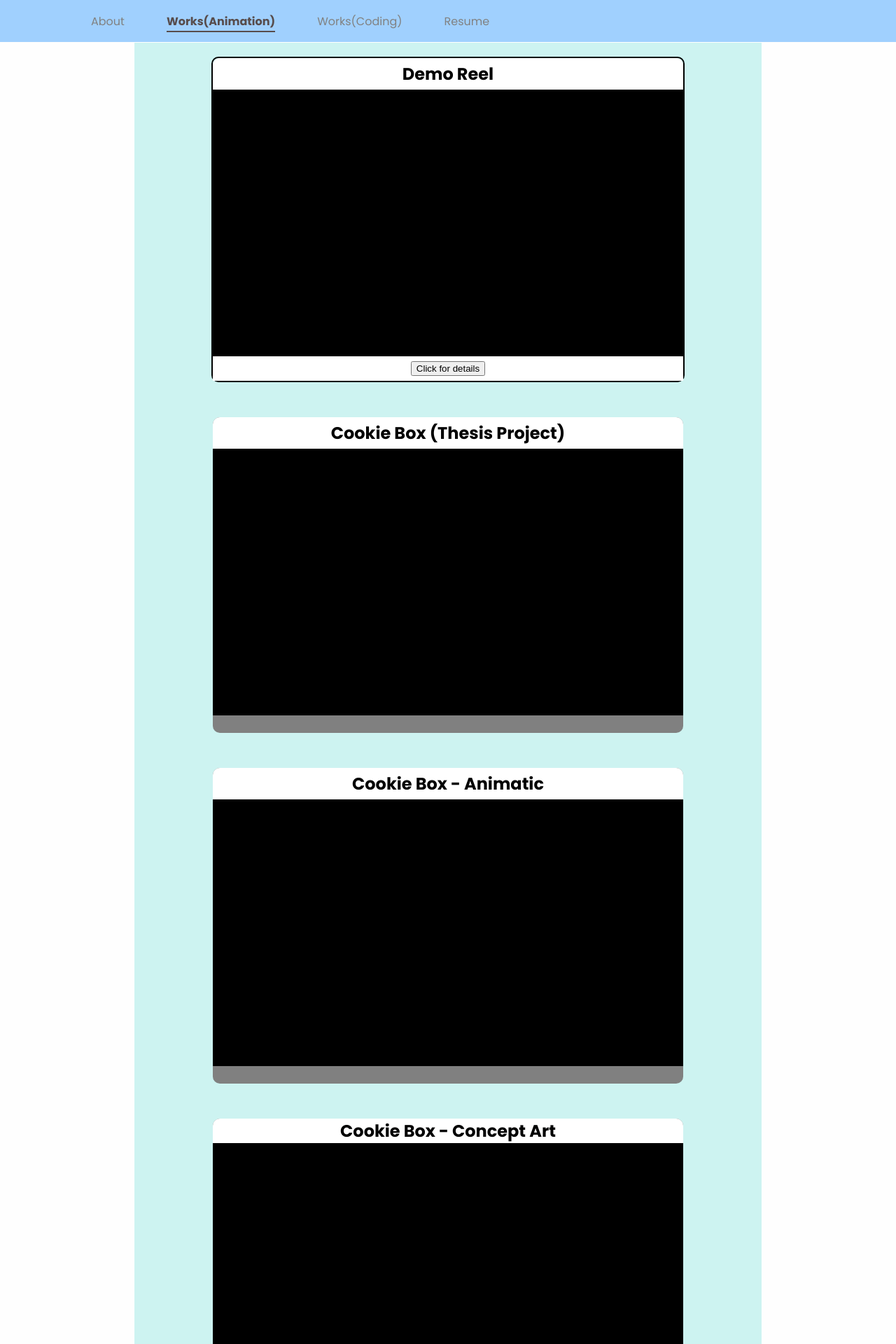
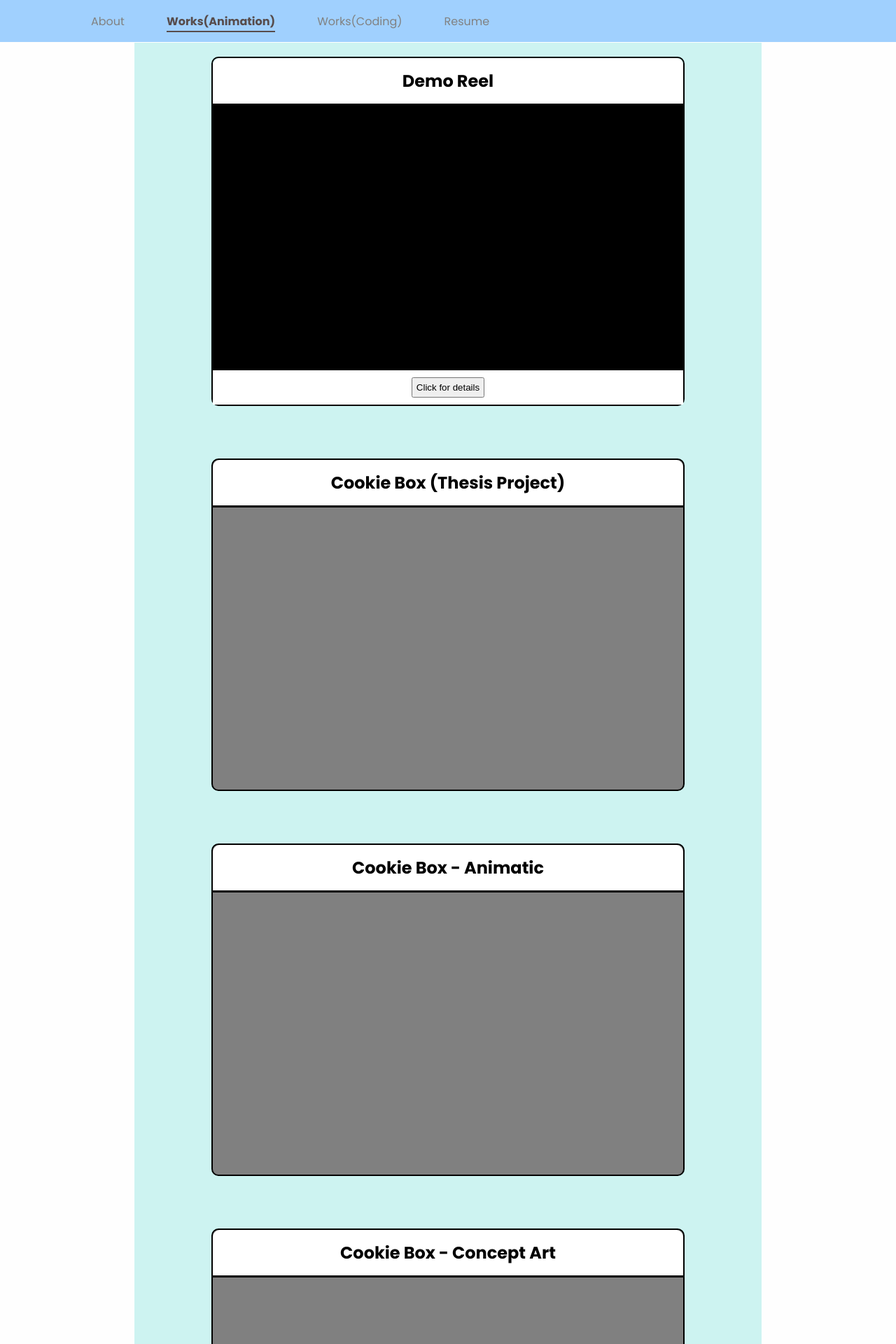
Before and after one commit to srmtwenty/amplify3, a React (Create React App) app: page /works_anim in a window 1280 px wide. Shown: the top 1920 px of the page at 70% size. Built offline with nearby package versions, Linux system fonts and the light colour scheme.

Commit message:
commit 7_27

```diff
--- a/src/styles/aboutStyle.css
+++ b/src/styles/aboutStyle.css
@@ -144,8 +144,8 @@
     border-radius:0px 0px 5px 5px;
     padding: 0px 10px 0px 10px;
     box-shadow: 0 0 15px #ccc;
-    width:70%;
-    min-width:335px;
+
+    margin:"auto";
     /* margin-left: auto;
     margin-right: auto; */
     /* width: 800px; */
--- a/src/styles/worksAnim.css
+++ b/src/styles/worksAnim.css
@@ -54,3 +54,15 @@
     padding-bottom: 5px;
     margin-bottom: 0px;
 } */
+
+.button1a{
+    margin: "7px";
+    padding:"10px";
+    border:"2px solid";
+
+}
+.button1a:hover{
+    background-color:"gray";
+    color:"white";
+    border:"3px solid white";
+}
--- a/src/views/About.js
+++ b/src/views/About.js
@@ -119,7 +119,7 @@ const About=()=>{
 
         <div style={{backgroundColor: "rgba(238, 238, 238)", width:"100%"}}>
 
-            <div style={{backgroundColor: "rgba(255, 255, 255, 0.7)", border: "white solid 1px", marginLeft:"auto", marginRight:"auto", paddingTop:"20px", minWidth:"400px",maxWidth: "70%", display: "block"}}>
+            <div style={{backgroundColor: "rgba(255, 255, 255, 0.7)", border: "white solid 1px", marginLeft:"auto", marginRight:"auto", paddingTop:"20px", minWidth:"400px",maxWidth: "80%", display: "block"}}>
 
 
                     {/*<div style={{textAlign: "leftcenter", display: "block", maxHeight: "35%", border: "black solid 1px", width: "100%", height: "auto"}}>*/}
@@ -130,7 +130,7 @@ const About=()=>{
                         </div>
                     {/*</div>*/}
 
-                        <div style={{backgroundColor:"rgba(235, 250, 252)",boxShadow:"0 2px 4px 0",border:"gray solid 1px", borderRadius:"10px", padding:"10px 10px 10px 10px", margin:"auto", width:"80%"}}>
+                        <div style={{backgroundColor:"rgba(235, 250, 252)",boxShadow:"0 2px 4px 0",border:"gray solid 1px", borderRadius:"10px", padding:"10px 10px 40px 10px", margin:"auto", width:"90%"}}>
                             <div style={{margin:"auto"}}>
                                 <div style={{margin:"auto"}}>
                                     <h2 style={{textAlign:"center"}}>Update (7/10/2024):</h2>
@@ -139,14 +139,12 @@ const About=()=>{
                                 <div>
                                     <ul>
                                         <li>Api and RPG Game has been added under "Works(Coding) page"</li>
-                                        <li>You can create your own character.</li>
-                                        <li>You can purchase and equip various weapons and armors.</li>
-                                        <li>Last but not least, you can fight against various monsters around the world!</li>
+
                                     </ul>
                                 </div>
 
-                            <div style={{margin:"auto", border:"1px solid", padding:"10px, 0, 0, 10px, 0"}}>
-                                <img src={RPG_NewA} style={{width:"100%"}}/>
+
+                                        <img src={RPG_NewA} style={{minWidth:"300px", maxWidth:"350px",display:"block", margin:"auto"}}/>
                                     {/*}
                                     <div style={{position:"relative", paddingTop:"56.25%"}}>
                                                 <ReactPlayer style={playerStyle}
@@ -156,7 +154,8 @@ const About=()=>{
                                                     height="100%"
                                                 />
                                     </div>*/}
-                            </div>
+
+
                             </div>
                         </div>
 
--- a/src/views/WorksAnim.js
+++ b/src/views/WorksAnim.js
@@ -53,8 +53,8 @@ const WorksAnim=(props)=>{
                 // backgroundImage: `url(${File_001a})`,
                 }}>
 
-                <div style={{marginTop: "20px", marginBottom: "50px", padding: "0px", textAlign: "center", marginLeft:"auto", marginRight:"auto", width: "75%", borderRadius:"10px", border:"black solid 2px"}}>
-                    <h2 style={{textAlign:"center",  margin: "0px", padding: "5px", backgroundColor:"white", borderBottomStyle: "solid", borderRadius:"10px 10px 0px 0px"}}>Demo Reel</h2>
+                <div style={{marginTop: "20px", marginBottom: "75px", padding: "0px", textAlign: "center", marginLeft:"auto", marginRight:"auto", width: "75%", borderRadius:"10px", border:"black solid 2px"}}>
+                    <h2 style={{textAlign:"center",  margin: "0px", padding: "15px", backgroundColor:"white", borderBottomStyle: "solid", borderRadius:"10px 10px 0px 0px"}}>Demo Reel</h2>
                     <div style={{backgroundColor:"black", position:"relative", paddingTop:"56.25%"}}>
                         <ReactPlayer style={playerStyle}
                             url="https://vimeo.com/925275553"
@@ -63,9 +63,10 @@ const WorksAnim=(props)=>{
                             height="100%"
                         />
                     </div>
-                    <div style={{backgroundColor:"white"}}>
-                        <button onClick={(e)=>{togglePanel(e)}} style={{margin: "7px"}}>
-                            Click for details</button>
+                    <div style={{backgroundColor:"white", padding:"10px"}}>
+                        <button onClick={(e)=>{togglePanel(e)}} style={{padding:"5px"}} className="button1a">
+                            Click for details
+                        </button>
                             {open ? (
 
                             <div className='content1'>
@@ -190,9 +191,9 @@ const WorksAnim=(props)=>{
 
 
 
-                <div style={{marginTop: "20px", marginBottom: "50px", paddingBottom: "25px", textAlign: "center", backgroundColor: "gray", marginLeft:"auto", marginRight:"auto", width: "75%", borderRadius:"10px"}}>
-                    <h2 style={{textAlign:"center",  margin: "0px", padding: "5px", backgroundColor:"white", borderBottomStyle: "solid", borderRadius:"10px 10px 0px 0px"}}>Cookie Box (Thesis Project)</h2>
-                    <div style={{backgroundColor:"black", position:"relative", paddingTop:"56.25%"}}>
+                <div style={{marginTop: "20px", marginBottom: "75px", paddingBottom: "25px", textAlign: "center", backgroundColor: "gray", marginLeft:"auto", marginRight:"auto", width: "75%", borderRadius:"10px", border:"2px solid"}}>
+                    <h2 style={{textAlign:"center",  margin: "0px", padding: "15px", backgroundColor:"white", borderBottomStyle: "solid", borderRadius:"10px 10px 0px 0px"}}>Cookie Box (Thesis Project)</h2>
+                    <div style={{backgroundColor:"gray", position:"relative", paddingTop:"56.25%"}}>
                         <ReactPlayer style={playerStyle}
                             url="https://vimeo.com/80035295"
                             controls
@@ -202,9 +203,9 @@ const WorksAnim=(props)=>{
                     </div>
                 </div>
 
-                <div style={{marginTop: "20px", marginBottom: "50px", paddingBottom: "25px", textAlign: "center", backgroundColor: "gray", marginLeft:"auto", marginRight:"auto", width: "75%", borderRadius:"10px"}}>
-                    <h2 style={{textAlign:"center",  margin: "0px", padding: "5px", backgroundColor:"white", borderBottomStyle: "solid", borderRadius:"10px 10px 0px 0px"}}>Cookie Box - Animatic</h2>
-                    <div style={{backgroundColor:"black", position:"relative", paddingTop:"56.25%"}}>
+                <div style={{marginTop: "20px", marginBottom: "75px", paddingBottom: "25px", textAlign: "center", backgroundColor: "gray", marginLeft:"auto", marginRight:"auto", width: "75%", borderRadius:"10px", border:"2px solid"}}>
+                    <h2 style={{textAlign:"center",  margin: "0px", padding: "15px", backgroundColor:"white", borderBottomStyle: "solid", borderRadius:"10px 10px 0px 0px"}}>Cookie Box - Animatic</h2>
+                    <div style={{backgroundColor:"gray", position:"relative", paddingTop:"56.25%"}}>
                         <ReactPlayer style={playerStyle}
                             url="http://vimeo.com/39552619"
                             controls
@@ -229,13 +230,13 @@ const WorksAnim=(props)=>{
                         </div>
                 </div> */}
 
-                <div  style={{marginTop: "20px", marginBottom: "50px", paddingBottom: "25px", textAlign: "center", backgroundColor: "gray", marginLeft:"auto", marginRight:"auto", width: "75%", borderRadius:"10px"}}>
+                <div  style={{marginTop: "20px", marginBottom: "75px", paddingBottom: "25px", textAlign: "center", backgroundColor: "gray", marginLeft:"auto", marginRight:"auto", width: "75%", borderRadius:"10px", border:"2px solid"}}>
 
-                        <h2 style={{textAlign:"center",  margin: "0px", backgroundColor:"white", borderBottomStyle: "solid", borderRadius:"10px 10px 0px 0px"}}>
+                        <h2 style={{textAlign:"center",  margin: "0px", padding:"15px", backgroundColor:"white", borderBottomStyle: "solid", borderRadius:"10px 10px 0px 0px"}}>
                             Cookie Box - Concept Art
                         </h2>
 
-                    <div style={{backgroundColor:"black", position:"relative", paddingTop:"62.25%"}}>
+                    <div style={{backgroundColor:"gray", position:"relative", paddingTop:"62.25%"}}>
                         <SimpleImageSlider
                             width="100%"
                             height="100%"
```
Lines whose indentation alone changed are shown as unchanged.
